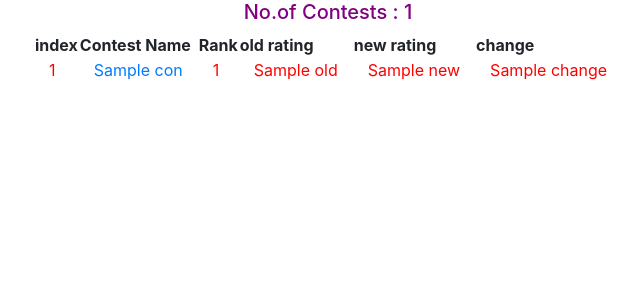
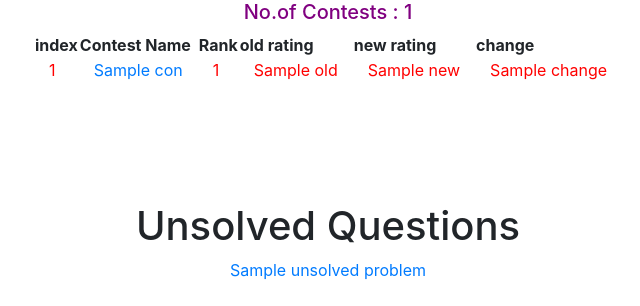
Before and after one commit to Mandloi7/CodeforcesCrawler, a Django app: template Codeforces/templates/analysis.html in a window 1280 px wide. Shown: the part 500-806 px from the top of the page, without its empty margins (312-952 px from the left). Before the commit the page ends 580 px from the top, so only its background shows below. Run offline with Django 3.2, Linux system fonts and the light colour scheme; the template is opened without the code that fills it: most values are stand-ins (such as "Sample title", 1, 10 or a date in 2020); some libraries are stand-ins or nearby versions.

Commit message:
Unsolved Questions updated!

```diff
--- a/Codeforces/templates/analysis.html
+++ b/Codeforces/templates/analysis.html
@@ -144,6 +144,21 @@ td
 </table>
 </div>
 
+<br>
+<br>
+<br>
+<br>
+<br>
+
+<div  class="unsolved" align="center" >
+    <h1>Unsolved Questions</h1>
+    {% for i in unsolved_problems %}
+        <a href="{{i.link}}" target="_blank">{{i.name}}</a>
+    {% endfor %}
+    <br><br>
+</div>
+
+
 
 
 {% endblock %}
```
